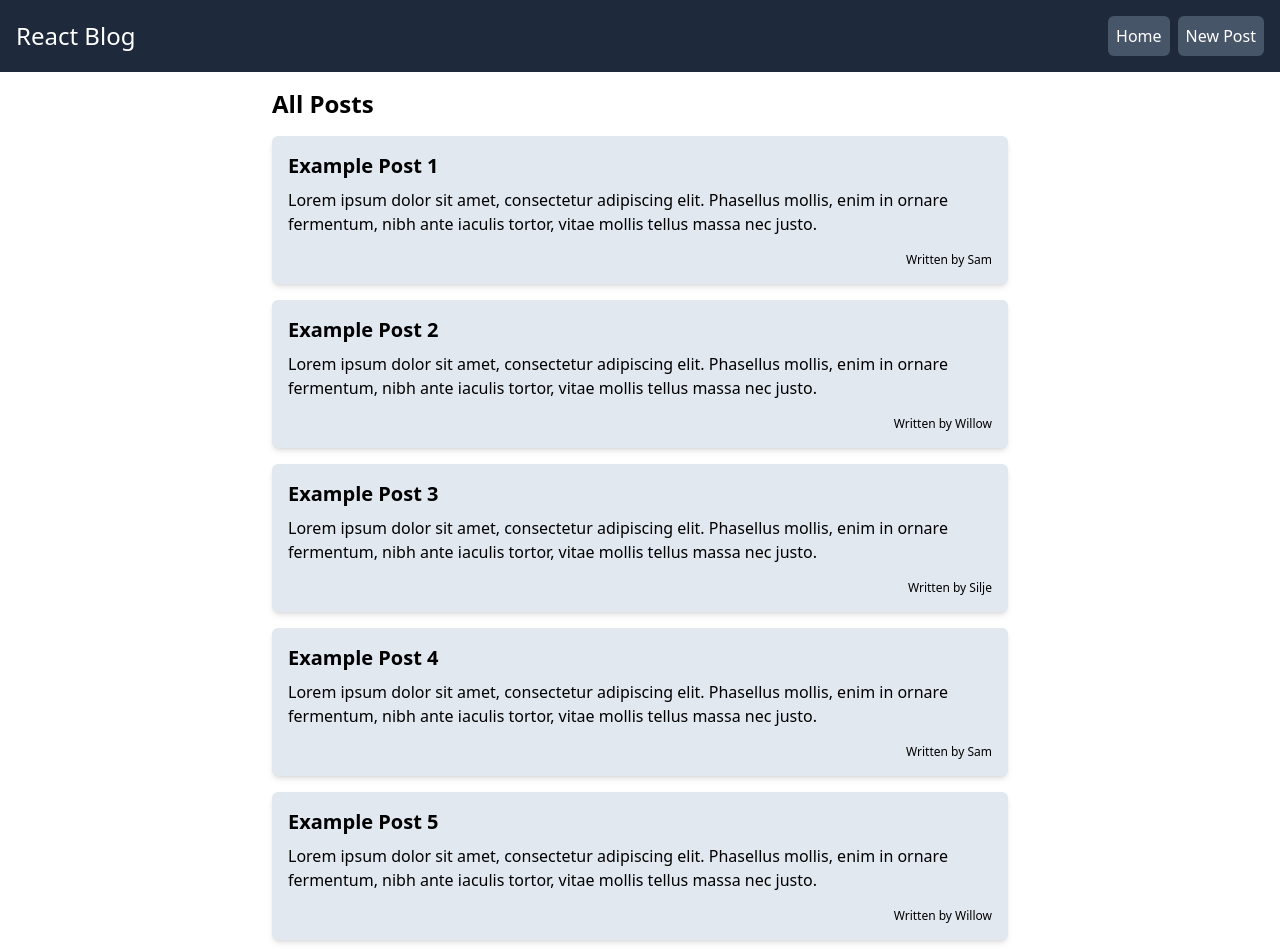
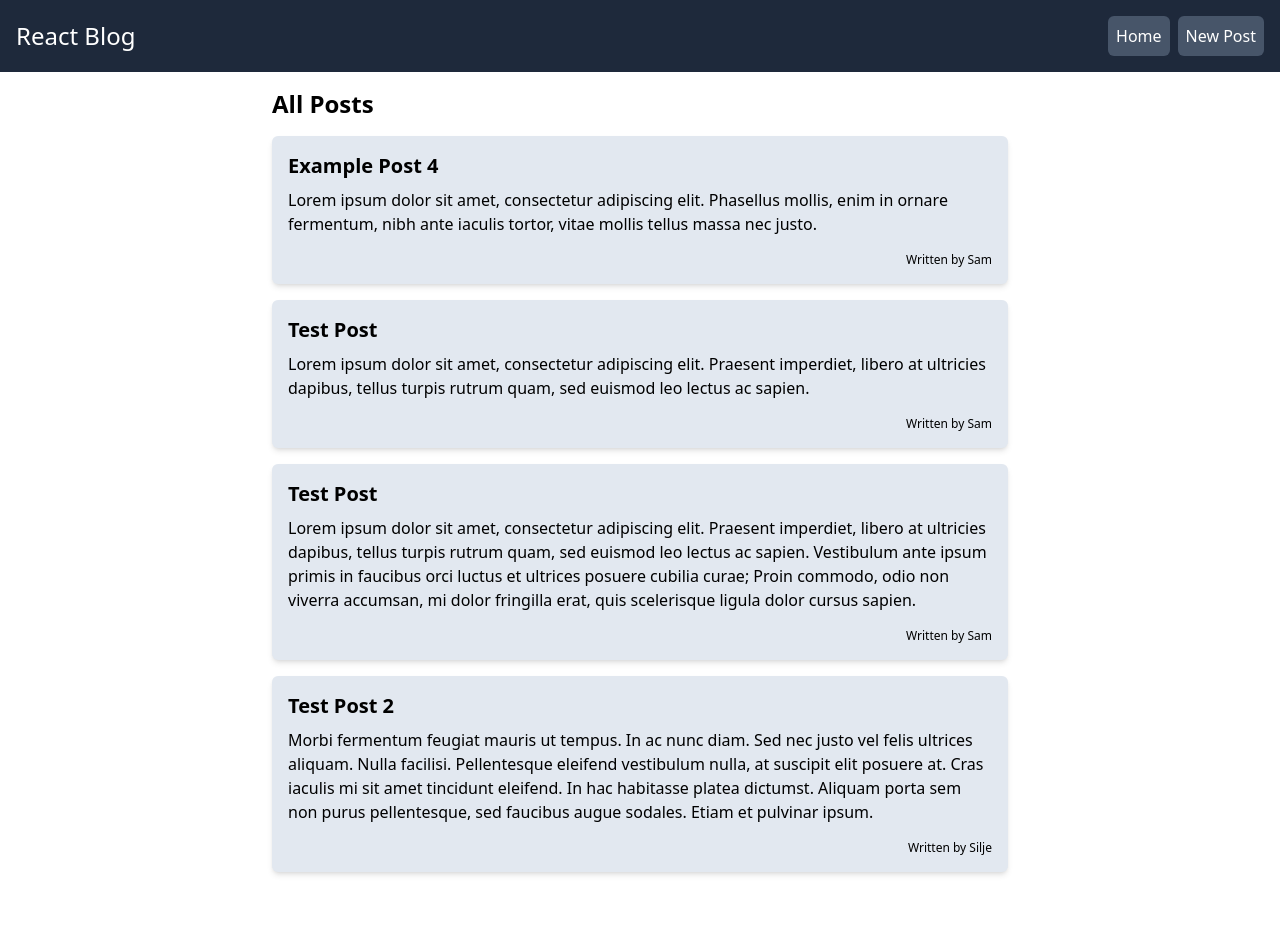
Before and after one commit to SamOwens/react-sandbox, a React (Create React App) app in the folder blog/: page / in a window 1280 px wide. Shown: the top 952 px of the page. After the commit the page ends 904 px from the top, so only its background shows below. Built offline with nearby package versions, Linux system fonts and the light colour scheme; data requests are answered from the project's data file.

Commit message:
Tutorial #31 - Delete Request
https://www.youtube.com/watch?v=Wb-0CkLiyQk

```diff
--- a/blog/src/components/Post.js
+++ b/blog/src/components/Post.js
@@ -1,14 +1,25 @@
 import { useParams } from 'react-router-dom';
 import useFetch from '../hooks/useFetch';
+import { useHistory } from 'react-router-dom';
 
 const PostDetails = () => {
   const { id } = useParams();
+
+  const history = useHistory();
 
   const {
     data: post,
     isLoading,
     error,
   } = useFetch(`http://localhost:8000/posts/${id}`);
+
+  const handleDelete = () => {
+    fetch(`http://localhost:8000/posts/${post.id}`, {
+      method: 'DELETE',
+    }).then(() => {
+      history.push('/');
+    });
+  };
 
   return (
     <div className="post content-container">
@@ -23,11 +34,17 @@ const PostDetails = () => {
         </div>
       )}
       {post && (
-        <div className="post-wrapper">
+        <article className="flex flex-col">
           <h2 className="text-2xl font-semibold mb-4">{post.title}</h2>
           <p className="pb-4">{post.content}</p>
-          <p className="text-xs text-right">Written by {post.author}</p>
-        </div>
+          <p className="text-xs text-right mb-4">Written by {post.author}</p>
+          <button
+            onClick={handleDelete}
+            className="button font-semibold text-black bg-red-500 hover:bg-red-600 m-auto "
+          >
+            Delete Post
+          </button>
+        </article>
       )}
     </div>
   );
--- a/blog/src/data/db.json
+++ b/blog/src/data/db.json
@@ -1,39 +1,11 @@
 {
   "posts": [
-    {
-      "title": "Example Post 1",
-      "intro": "Lorem ipsum dolor sit amet, consectetur adipiscing elit. Phasellus mollis, enim in ornare fermentum, nibh ante iaculis tortor, vitae mollis tellus massa nec justo.",
-      "content": "Praesent hendrerit nisl scelerisque egestas posuere. Vestibulum mi quam, varius a nibh et, malesuada laoreet urna. Donec id justo lobortis, laoreet turpis volutpat, tincidunt ligula. Suspendisse potenti. Lorem ipsum dolor sit amet, consectetur adipiscing elit. Vivamus pulvinar sapien vel iaculis viverra. Nulla accumsan justo vitae velit sodales interdum. Suspendisse ac mi sed lorem bibendum vestibulum id nec tellus. Ut mollis pulvinar tellus. Praesent accumsan, felis a sodales condimentum, nulla enim luctus risus, in ultrices sapien erat sed tellus. Maecenas facilisis enim quis neque eleifend iaculis eu vel erat. Quisque nec diam id nunc euismod euismod. Suspendisse ac mi sed lorem bibendum vestibulum id nec tellus. Ut mollis pulvinar tellus. Praesent accumsan, felis a sodales condimentum, nulla enim luctus risus, in ultrices sapien erat sed tellus. Maecenas facilisis enim quis neque eleifend iaculis eu vel erat. Quisque nec diam id nunc euismod euismod.",
-      "author": "Sam",
-      "id": "1"
-    },
-    {
-      "title": "Example Post 2",
-      "intro": "Lorem ipsum dolor sit amet, consectetur adipiscing elit. Phasellus mollis, enim in ornare fermentum, nibh ante iaculis tortor, vitae mollis tellus massa nec justo.",
-      "content": "Praesent hendrerit nisl scelerisque egestas posuere. Vestibulum mi quam, varius a nibh et, malesuada laoreet urna. Donec id justo lobortis, laoreet turpis volutpat, tincidunt ligula. Suspendisse potenti. Lorem ipsum dolor sit amet, consectetur adipiscing elit. Vivamus pulvinar sapien vel iaculis viverra. Nulla accumsan justo vitae velit sodales interdum. Suspendisse ac mi sed lorem bibendum vestibulum id nec tellus. Ut mollis pulvinar tellus. Praesent accumsan, felis a sodales condimentum, nulla enim luctus risus, in ultrices sapien erat sed tellus. Maecenas facilisis enim quis neque eleifend iaculis eu vel erat. Quisque nec diam id nunc euismod euismod.",
-      "author": "Willow",
-      "id": "2"
-    },
-    {
-      "title": "Example Post 3",
-      "intro": "Lorem ipsum dolor sit amet, consectetur adipiscing elit. Phasellus mollis, enim in ornare fermentum, nibh ante iaculis tortor, vitae mollis tellus massa nec justo.",
-      "content": "Praesent hendrerit nisl scelerisque egestas posuere. Vestibulum mi quam, varius a nibh et, malesuada laoreet urna. Donec id justo lobortis, laoreet turpis volutpat, tincidunt ligula. Suspendisse potenti. Lorem ipsum dolor sit amet, consectetur adipiscing elit. Vivamus pulvinar sapien vel iaculis viverra. Nulla accumsan justo vitae velit sodales interdum. Suspendisse ac mi sed lorem bibendum vestibulum id nec tellus. Ut mollis pulvinar tellus. Praesent accumsan, felis a sodales condimentum, nulla enim luctus risus, in ultrices sapien erat sed tellus. Maecenas facilisis enim quis neque eleifend iaculis eu vel erat. Quisque nec diam id nunc euismod euismod.",
-      "author": "Silje",
-      "id": "3"
-    },
     {
       "title": "Example Post 4",
       "intro": "Lorem ipsum dolor sit amet, consectetur adipiscing elit. Phasellus mollis, enim in ornare fermentum, nibh ante iaculis tortor, vitae mollis tellus massa nec justo.",
       "content": "Praesent hendrerit nisl scelerisque egestas posuere. Vestibulum mi quam, varius a nibh et, malesuada laoreet urna. Donec id justo lobortis, laoreet turpis volutpat, tincidunt ligula. Suspendisse potenti. Lorem ipsum dolor sit amet, consectetur adipiscing elit. Vivamus pulvinar sapien vel iaculis viverra. Nulla accumsan justo vitae velit sodales interdum. Suspendisse ac mi sed lorem bibendum vestibulum id nec tellus. Ut mollis pulvinar tellus. Praesent accumsan, felis a sodales condimentum, nulla enim luctus risus, in ultrices sapien erat sed tellus. Maecenas facilisis enim quis neque eleifend iaculis eu vel erat. Quisque nec diam id nunc euismod euismod.",
       "author": "Sam",
       "id": "4"
-    },
-    {
-      "title": "Example Post 5",
-      "intro": "Lorem ipsum dolor sit amet, consectetur adipiscing elit. Phasellus mollis, enim in ornare fermentum, nibh ante iaculis tortor, vitae mollis tellus massa nec justo.",
-      "content": "Praesent hendrerit nisl scelerisque egestas posuere. Vestibulum mi quam, varius a nibh et, malesuada laoreet urna. Donec id justo lobortis, laoreet turpis volutpat, tincidunt ligula. Suspendisse potenti. Lorem ipsum dolor sit amet, consectetur adipiscing elit. Vivamus pulvinar sapien vel iaculis viverra. Nulla accumsan justo vitae velit sodales interdum. Suspendisse ac mi sed lorem bibendum vestibulum id nec tellus. Ut mollis pulvinar tellus. Praesent accumsan, felis a sodales condimentum, nulla enim luctus risus, in ultrices sapien erat sed tellus. Maecenas facilisis enim quis neque eleifend iaculis eu vel erat. Quisque nec diam id nunc euismod euismod.",
-      "author": "Willow",
-      "id": "5"
     },
     {
       "id": "a6b5",
@@ -43,17 +15,17 @@
       "author": "Sam"
     },
     {
-      "id": "23fc",
+      "id": "55ce",
       "title": "Test Post",
-      "intro": "Lorem ipsum dolor sit amet, consectetur adipiscing elit. Praesent imperdiet, libero at ultricies dapibus, tellus turpis rutrum quam, sed euismod leo lectus ac sapien. Vestibulum ante ipsum primis in faucibus orci luctus et ultrices posuere cubilia curae; Proin commodo, odio non viverra accumsan, mi dolor fringilla erat, quis scelerisque ligula dolor cursus sapien. Aenean orci ligula, elementum ac lacus sed, interdum sollicitudin leo. Etiam nibh nulla, luctus sed nibh gravida, rhoncus posuere nisi. Etiam feugiat tellus sit amet mi consectetur, nec posuere nisl laoreet. Vestibulum ante ipsum primis in faucibus orci luctus et ultrices posuere cubilia curae; Nullam accumsan mi et velit imperdiet, nec mattis nunc cursus. Duis maximus lorem vitae lacus pharetra, eget consectetur orci aliquam. Praesent vel nibh semper, posuere nisl vel, auctor magna. Morbi lectus tortor, lacinia at placerat at, posuere vel mauris.",
+      "intro": "Lorem ipsum dolor sit amet, consectetur adipiscing elit. Praesent imperdiet, libero at ultricies dapibus, tellus turpis rutrum quam, sed euismod leo lectus ac sapien. Vestibulum ante ipsum primis in faucibus orci luctus et ultrices posuere cubilia curae; Proin commodo, odio non viverra accumsan, mi dolor fringilla erat, quis scelerisque ligula dolor cursus sapien.",
       "content": "Lorem ipsum dolor sit amet, consectetur adipiscing elit. Praesent imperdiet, libero at ultricies dapibus, tellus turpis rutrum quam, sed euismod leo lectus ac sapien. Vestibulum ante ipsum primis in faucibus orci luctus et ultrices posuere cubilia curae; Proin commodo, odio non viverra accumsan, mi dolor fringilla erat, quis scelerisque ligula dolor cursus sapien. Aenean orci ligula, elementum ac lacus sed, interdum sollicitudin leo. Etiam nibh nulla, luctus sed nibh gravida, rhoncus posuere nisi. Etiam feugiat tellus sit amet mi consectetur, nec posuere nisl laoreet. Vestibulum ante ipsum primis in faucibus orci luctus et ultrices posuere cubilia curae; Nullam accumsan mi et velit imperdiet, nec mattis nunc cursus. Duis maximus lorem vitae lacus pharetra, eget consectetur orci aliquam. Praesent vel nibh semper, posuere nisl vel, auctor magna. Morbi lectus tortor, lacinia at placerat at, posuere vel mauris.",
-      "author": "Willow"
+      "author": "Sam"
     },
     {
-      "id": "aa52",
-      "title": "tfhedr",
-      "intro": "erther",
-      "content": "rehesh",
+      "id": "5512",
+      "title": "Test Post 2",
+      "intro": "Morbi fermentum feugiat mauris ut tempus. In ac nunc diam. Sed nec justo vel felis ultrices aliquam. Nulla facilisi. Pellentesque eleifend vestibulum nulla, at suscipit elit posuere at. Cras iaculis mi sit amet tincidunt eleifend. In hac habitasse platea dictumst. Aliquam porta sem non purus pellentesque, sed faucibus augue sodales. Etiam et pulvinar ipsum.",
+      "content": "Lorem ipsum dolor sit amet, consectetur adipiscing elit. Praesent imperdiet, libero at ultricies dapibus, tellus turpis rutrum quam, sed euismod leo lectus ac sapien. Vestibulum ante ipsum primis in faucibus orci luctus et ultrices posuere cubilia curae; Proin commodo, odio non viverra accumsan, mi dolor fringilla erat, quis scelerisque ligula dolor cursus sapien. Aenean orci ligula, elementum ac lacus sed, interdum sollicitudin leo. Etiam nibh nulla, luctus sed nibh gravida, rhoncus posuere nisi. Etiam feugiat tellus sit amet mi consectetur, nec posuere nisl laoreet. Vestibulum ante ipsum primis in faucibus orci luctus et ultrices posuere cubilia curae; Nullam accumsan mi et velit imperdiet, nec mattis nunc cursus. Duis maximus lorem vitae lacus pharetra, eget consectetur orci aliquam. Praesent vel nibh semper, posuere nisl vel, auctor magna. Morbi lectus tortor, lacinia at placerat at, posuere vel mauris.",
       "author": "Silje"
     }
   ]
```
